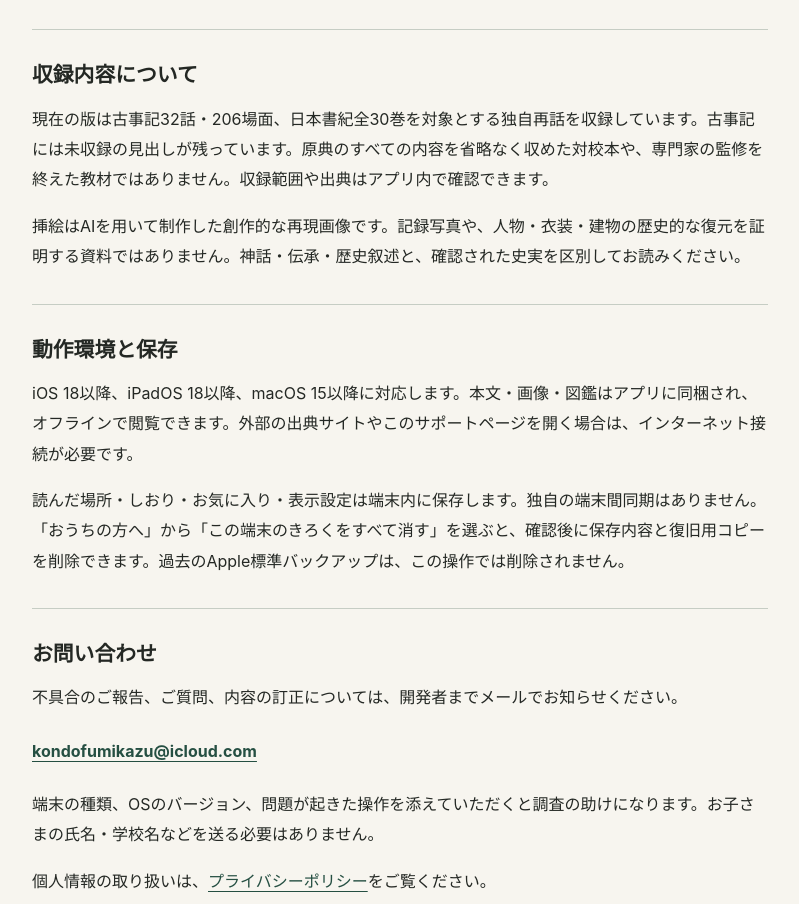
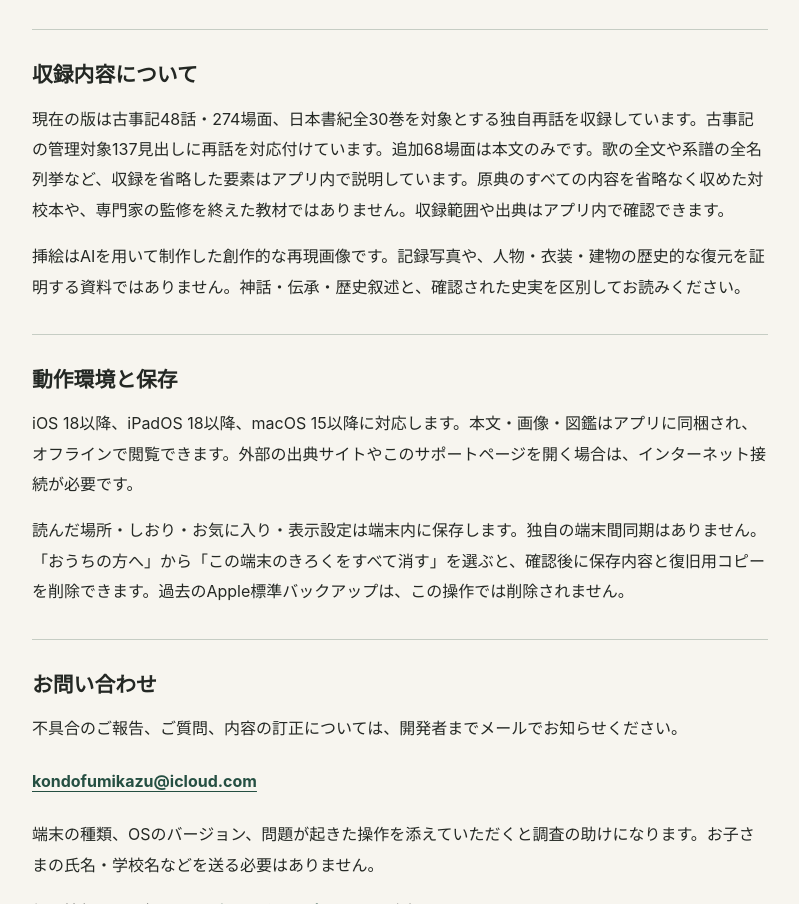
Before and after one commit to kondofumikazu-cmd/first-myth-support, a plain HTML site: page index.html in a window 1280 px wide. Shown: the part 872-1776 px from the top of the page, without its empty margins (240-1039 px from the left). Drawn offline with Linux system fonts and the light colour scheme.

Commit message:
古事記48話274場面の収録範囲と省略を案内

```diff
--- a/index.html
+++ b/index.html
@@ -32,7 +32,7 @@
     </section>
     <section aria-labelledby="content">
       <h2 id="content">収録内容について</h2>
-      <p>現在の版は古事記32話・206場面、日本書紀全30巻を対象とする独自再話を収録しています。古事記には未収録の見出しが残っています。原典のすべての内容を省略なく収めた対校本や、専門家の監修を終えた教材ではありません。収録範囲や出典はアプリ内で確認できます。</p>
+      <p>現在の版は古事記48話・274場面、日本書紀全30巻を対象とする独自再話を収録しています。古事記の管理対象137見出しに再話を対応付けています。追加68場面は本文のみです。歌の全文や系譜の全名列挙など、収録を省略した要素はアプリ内で説明しています。原典のすべての内容を省略なく収めた対校本や、専門家の監修を終えた教材ではありません。収録範囲や出典はアプリ内で確認できます。</p>
       <p>挿絵はAIを用いて制作した創作的な再現画像です。記録写真や、人物・衣装・建物の歴史的な復元を証明する資料ではありません。神話・伝承・歴史叙述と、確認された史実を区別してお読みください。</p>
     </section>
     <section aria-labelledby="requirements">
```
